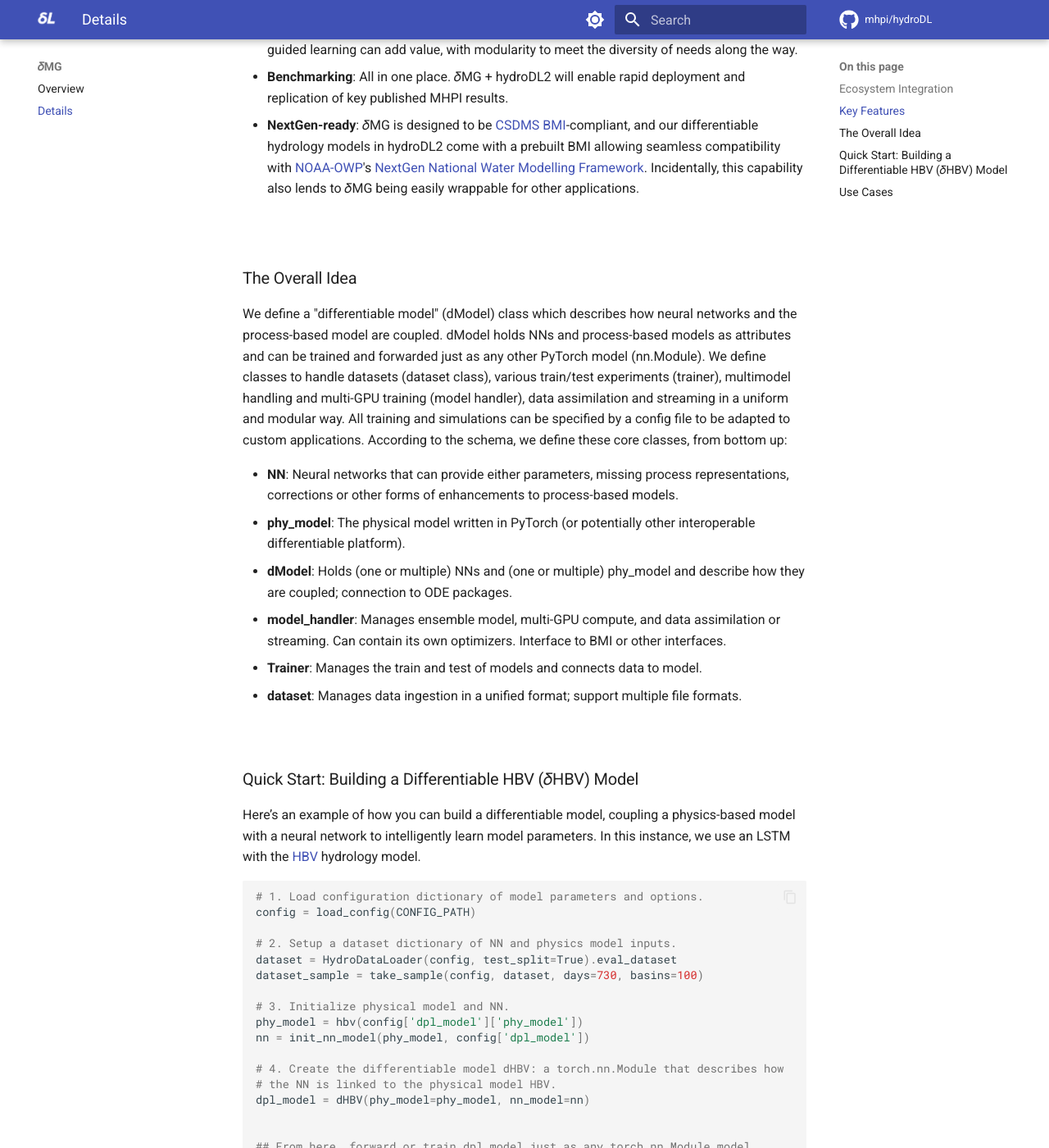
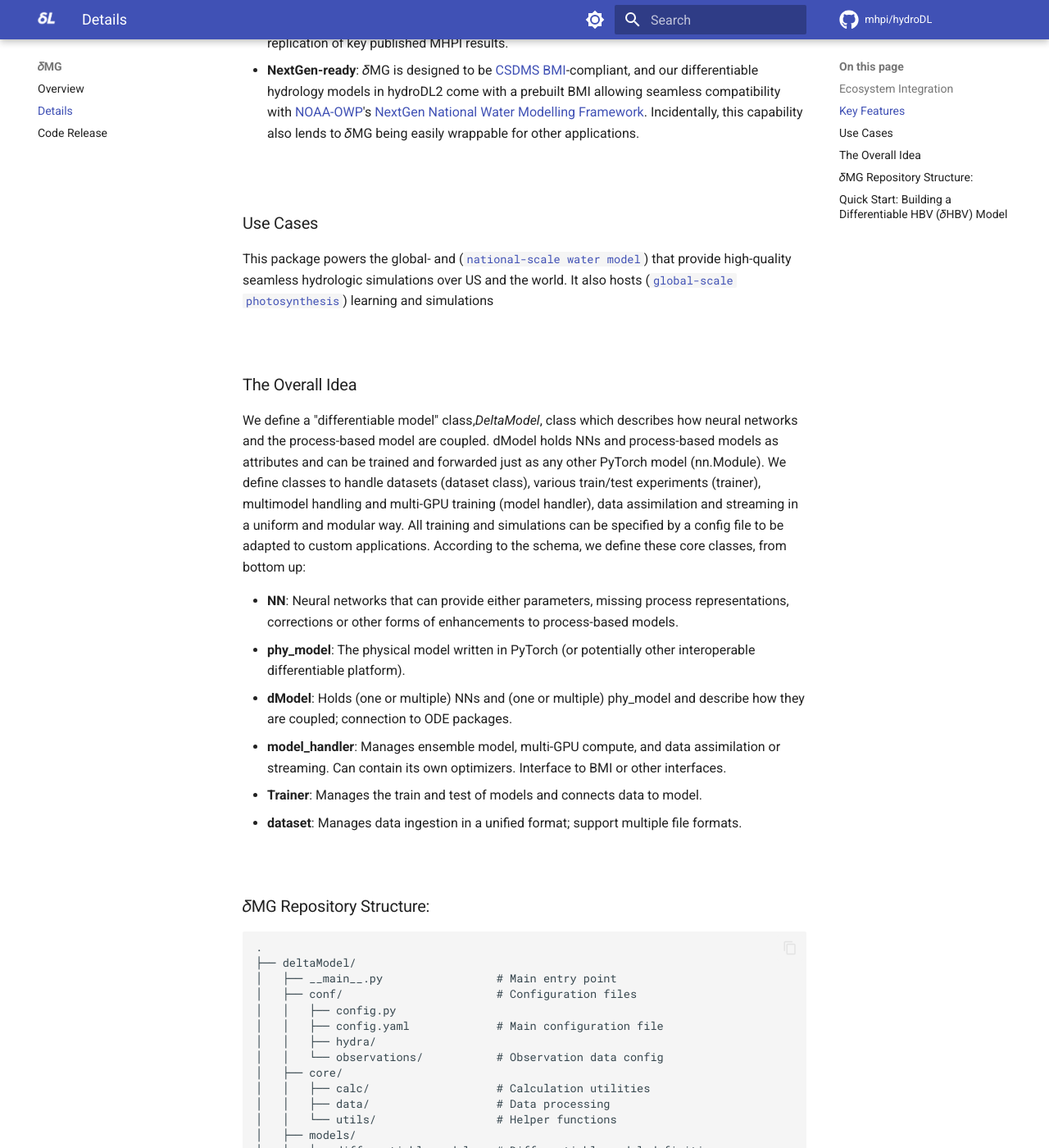
Before and after one commit to mhpi/mhpi.github.io, an MkDocs documentation site: the page built from docs/dmg/detail.md, in a window 1280 px wide and 1400 px high, scrolled down 995 px. Shown: the whole window at 82% size. Built offline with MkDocs 1.6.1 and Material for MkDocs 9.7.7, drawn with Linux system fonts in a browser that asks for light colours; a script that is not in the unit is left out; comment, search, counter and statistics services are not loaded; some of the changed text lies outside the part shown.

Commit message:
update dmg

````diff
--- a/docs/dmg/detail.md
+++ b/docs/dmg/detail.md
@@ -31,11 +28,16 @@
 
 - **NextGen-ready**: 𝛿MG is designed to be [CSDMS BMI](https://csdms.colorado.edu/wiki/BMI)-compliant, and our differentiable hydrology models in hydroDL2 come with a prebuilt BMI allowing seamless compatibility with [NOAA-OWP](https://water.noaa.gov/about/owp)'s [NextGen National Water Modelling Framework](https://github.com/NOAA-OWP/ngen). Incidentally, this capability also lends to 𝛿MG being easily wrappable for other applications.
 
+<br>
+
+### Use Cases
+This package powers the global- and  ([`national-scale water model`](https://doi.org/10.22541/essoar.172736277.74497104/v1)) that provide high-quality seamless hydrologic simulations over US and the world.
+It also hosts ([`global-scale photosynthesis `](https://doi.org/10.22541/au.173101418.87755465/v1)) learning and simulations
 
 <br>
 
 ### The Overall Idea
-We define a "differentiable model" (dModel) class which describes how neural networks and the process-based model are coupled. dModel holds NNs and process-based models as attributes and can be trained and forwarded just as any other PyTorch model (nn.Module). We define classes to handle datasets (dataset class), various train/test experiments (trainer), multimodel handling and multi-GPU training (model handler), data assimilation and streaming in a uniform and modular way. All training and simulations can be specified by a config file to be adapted to custom applications.
+We define a "differentiable model" class,*DeltaModel*, class which describes how neural networks and the process-based model are coupled. dModel holds NNs and process-based models as attributes and can be trained and forwarded just as any other PyTorch model (nn.Module). We define classes to handle datasets (dataset class), various train/test experiments (trainer), multimodel handling and multi-GPU training (model handler), data assimilation and streaming in a uniform and modular way. All training and simulations can be specified by a config file to be adapted to custom applications.
 According to the schema, we define these core classes, from bottom up:
 
 - **NN**: Neural networks that can provide either parameters, missing process representations, corrections or other forms of enhancements to process-based models.
@@ -45,6 +47,31 @@
 - **Trainer**: Manages the train and test of models and connects data to model.
 - **dataset**: Manages data ingestion in a unified format; support multiple file formats.
 
+<br>
+
+### 𝛿MG Repository Structure:
+
+    .
+    ├── deltaModel/
+    │   ├── __main__.py                 # Main entry point
+    │   ├── conf/                       # Configuration files
+    │   │   ├── config.py
+    │   │   ├── config.yaml             # Main configuration file
+    │   │   ├── hydra/
+    │   │   └── observations/           # Observation data config
+    │   ├── core/
+    │   │   ├── calc/                   # Calculation utilities
+    │   │   ├── data/                   # Data processing
+    │   │   └── utils/                  # Helper functions
+    │   ├── models/
+    │   │   ├── differentiable_model.py # Differentiable model definition
+    │   │   ├── model_handler.py        # High-level model manager
+    │   │   ├── loss_functions/         # Custom loss functions
+    │   │   └── neural_networks/        # Neural network architectures
+    │   └── trainers/                   # Training routines
+    ├── docs/
+    ├── envs/                           # Environment configuration files
+    └── example/                        # Example scripts and usage guides
 
 <br>
 
@@ -53,6 +80,8 @@
 Here’s an example of how you can build a differentiable model, coupling a physics-based model with a neural network to intelligently learn model parameters. In this instance, we use an
 LSTM with the [HBV](https://en.wikipedia.org/wiki/HBV_hydrology_model) hydrology model.
 ```python
+CONFIG_PATH = '../example/conf/config_dhbv1_1p.yaml'
+
 # 1. Load configuration dictionary of model parameters and options.
 config = load_config(CONFIG_PATH)
 
@@ -73,9 +102,10 @@
 
 # 5. For example, to forward:
 output = dpl_model.forward(dataset_sample)
-
 ```
 
-### Use Cases
-This package powers the global- and  ([`national-scale water model`](https://doi.org/10.22541/essoar.172736277.74497104/v1)) that provide high-quality seamless hydrologic simulations over US and the world.
-It also hosts ([`global-scale photosynthesis `](https://doi.org/10.22541/au.173101418.87755465/v1)) learning and simulations
+See [here](https://github.com/mhpi/generic_deltaModel/blob/master/example/differentiable_hydrology/dhbv_tutorial.ipynb) in the `generic_deltaModel` repository for this and other examples.
+
+<br>
+
+Explore the [roadmap](https://github.com/orgs/mhpi/projects/4) for planned features and improvements. It is in our roadmap to interface with differentiable numerical packages like torchode and torchdiffeq.
--- a/mkdocs.yml
+++ b/mkdocs.yml
@@ -128,6 +128,7 @@
     - 𝛿MG:
         - Overview: codes/lonzarich_2024.md
         - Details: dmg/detail.md
+        - Code Release: dmg/code.md
     - Benchmarks:
         - benchmarks/index.md
     - Getting started:
````
Also changed, not shown: other parts of docs/dmg/detail.md (+0 -3 lines), docs/codes/index.md (+1 -3 lines), docs/codes/lonzarich_2024.md (+10 -4 lines), docs/dmg/code.md (added, +104 -0 lines).
